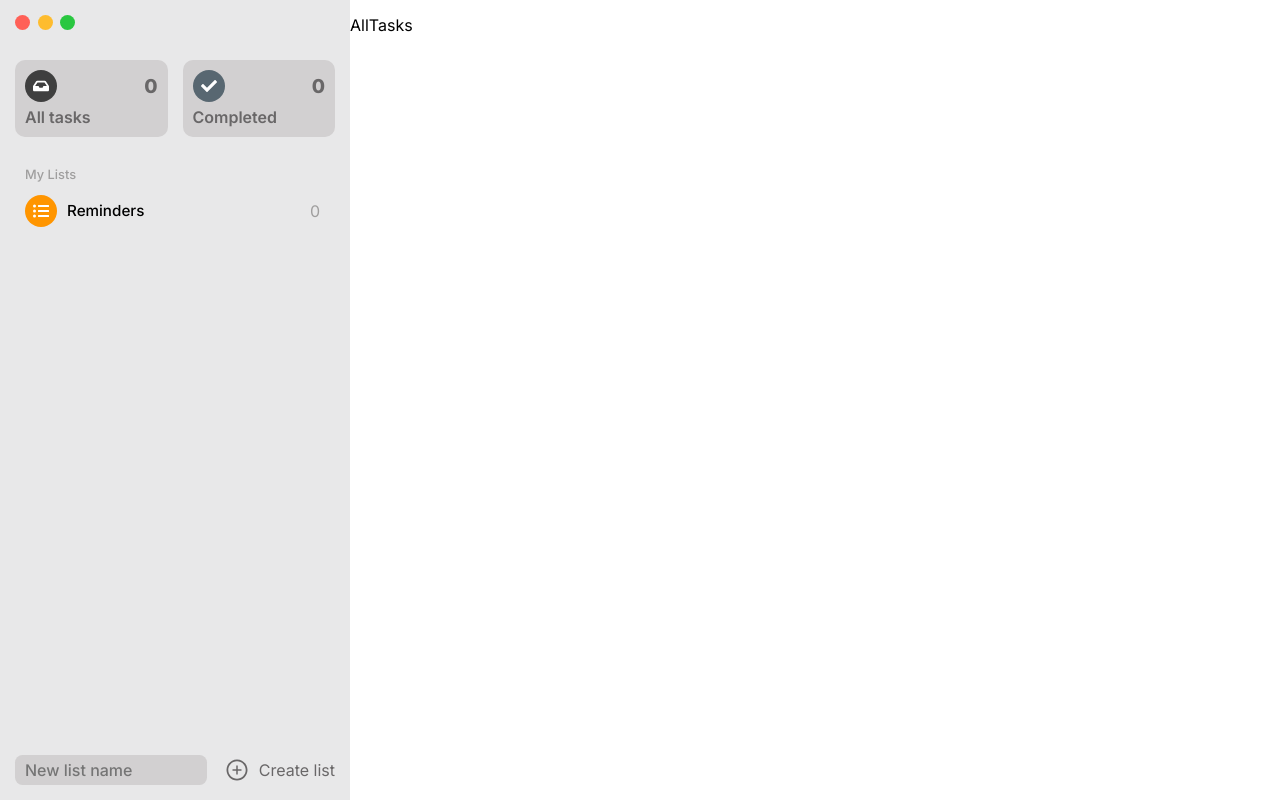
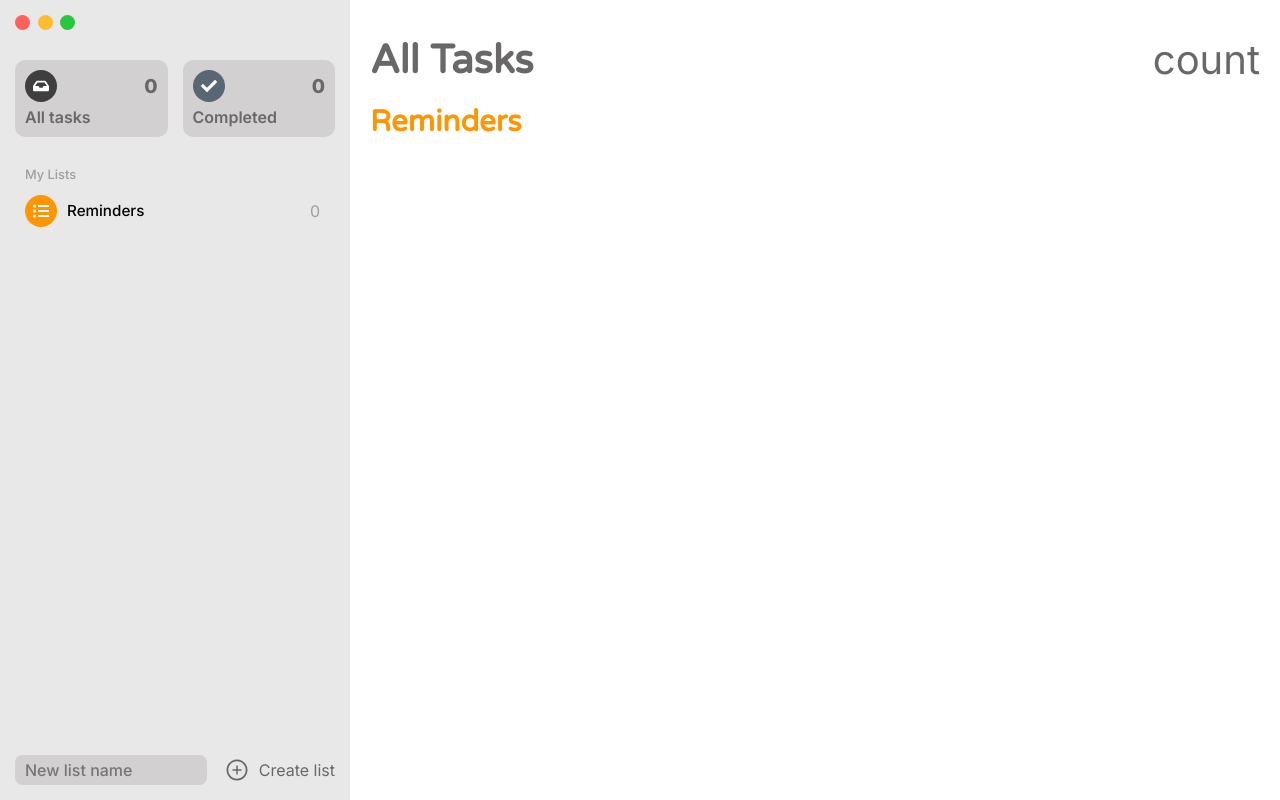
Before and after one commit to GabrielCornejoB/mac-reminders-clone, a React (Vite) app: page / in a window 1280 px wide. Built offline with nearby package versions, Linux system fonts and the light colour scheme.

Commit message:
All tasks page

```diff
--- a/src/features/Tasks/components/Task/Task.tsx
+++ b/src/features/Tasks/components/Task/Task.tsx
@@ -9,22 +9,21 @@ import s from "./Task.module.scss";
 
 interface Props {
   task: TaskModel;
+  listId: string;
 }
 
-const Task = ({ task }: Props) => {
-  const { id } = useParams();
-
+const Task = ({ task, listId }: Props) => {
   const { toggleTaskCompletion, updateTask, deleteTask } = useTasksStore();
   const ref = useRef<HTMLInputElement>(null);
 
   const handleOnBlur = () => {
     if (ref.current && ref.current.value !== task.text) {
-      updateTask(id!, task.id, ref.current.value);
+      updateTask(listId!, task.id, ref.current.value);
     }
   };
   const handleKeyDown = (event: React.KeyboardEvent<HTMLInputElement>) => {
     if (event.key === "Delete") {
-      deleteTask(id!, task.id);
+      deleteTask(listId!, task.id);
       toast("Task has been deleted succesfully");
     }
   };
@@ -32,7 +31,7 @@ const Task = ({ task }: Props) => {
     <div className={s.task} title={task.id}>
       <button
         className={task.isCompleted ? s.completed : ""}
-        onClick={() => toggleTaskCompletion(id!, task.id)}
+        onClick={() => toggleTaskCompletion(listId!, task.id)}
       >
         <div className={s.inner}></div>
       </button>
--- a/src/pages/AllTasks/AllTasks.module.scss
+++ b/src/pages/AllTasks/AllTasks.module.scss
@@ -5,4 +5,29 @@
   width: calc(100% - v.$sidebar-width);
   height: 100vh;
   padding: 15px 0;
+  @include m.flex(column, flex-start);
+  .header {
+    @include m.flex(row, space-between);
+    width: 100%;
+    padding: 20px 20px 0;
+    font-size: 2.5rem;
+    font-weight: 400;
+    color: v.$txt-color-alt;
+    .title {
+      font-weight: 800;
+      font-family: "Varela Round", sans-serif;
+    }
+  }
+  .lists {
+    width: 100%;
+    padding: 20px;
+    .subtitle {
+      font-weight: 800;
+      font-family: "Varela Round", sans-serif;
+      font-size: 1.85rem;
+    }
+    .list {
+      margin-bottom: 20px;
+    }
+  }
 }
--- a/src/pages/AllTasks/AllTasks.tsx
+++ b/src/pages/AllTasks/AllTasks.tsx
@@ -1,6 +1,33 @@
+import { Task } from "../../features";
+import useListsStore from "../../store";
 import s from "./AllTasks.module.scss";
 
 const AllTasks = () => {
-  return <main className={s.main}>AllTasks</main>;
+  const { lists } = useListsStore();
+
+  return (
+    <main className={s.main}>
+      <header className={s.header}>
+        <h1 className={s.title}>All Tasks</h1>
+        <h1>count</h1>
+      </header>
+      <ul className={s.lists}>
+        {lists.map((list) => (
+          <li key={list.id} className={s.list}>
+            <h2 className={s.subtitle} style={{ color: list.color }}>
+              {list.name}
+            </h2>
+            <ul>
+              {list.tasks.map((task) => (
+                <li key={task.id}>
+                  <Task task={task} listId={list.id} />
+                </li>
+              ))}
+            </ul>
+          </li>
+        ))}
+      </ul>
+    </main>
+  );
 };
 export default AllTasks;
--- a/src/pages/Tasks/Tasks.tsx
+++ b/src/pages/Tasks/Tasks.tsx
@@ -38,7 +38,7 @@ const Tasks = () => {
       </header>
       <ul>
         {list.tasks.map((task) => (
-          <Task key={task.id} task={task} />
+          <Task key={task.id} task={task} listId={id!} />
         ))}
       </ul>
     </main>
```
